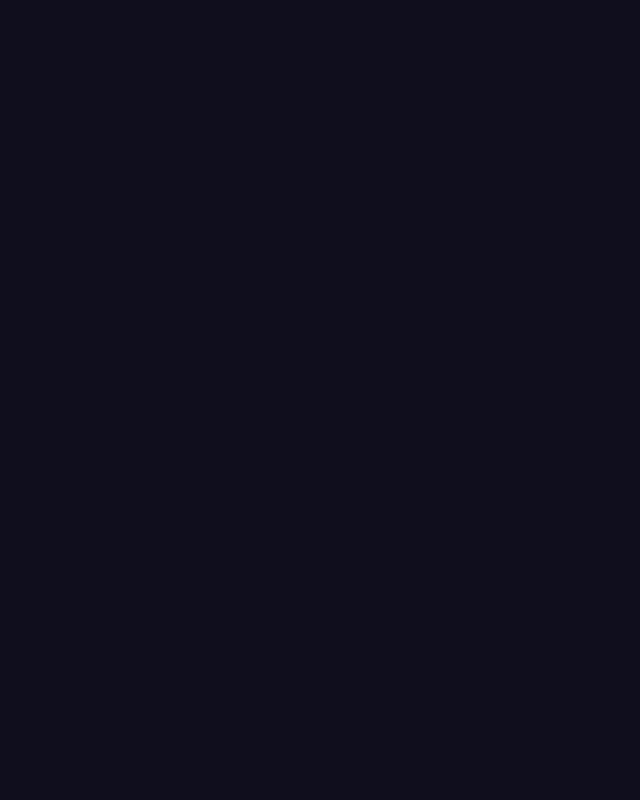
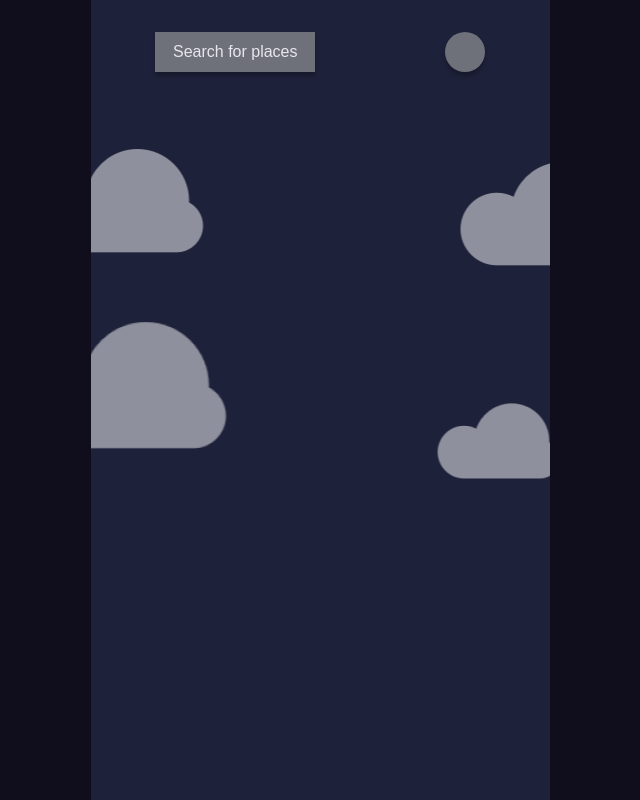
Before and after one commit to Bardolog1/devchallengers-weather-app, a React (Create React App) app: page / in a window 1280 px wide. Shown: the top 800 px of the page, without its empty margins (320-960 px from the left). Built offline with nearby package versions, Linux system fonts and the light colour scheme.

Commit message:
Se crean primeros componentes de la vista izq del weather

```diff
--- a/src/App.css
+++ /dev/null
@@ -1,16 +0,0 @@
-.App {
-  text-align: center;
-}
-
-
-.App-header {
-
-  background: #100E1D;
-  min-height: 100vh;
-  display: flex;
-  flex-direction: column;
-  align-items: center;
-  justify-content: center;
-  font-size: calc(10px + 2vmin);
-  color: white;
-}
--- a/src/App.js
+++ /dev/null
@@ -1,14 +0,0 @@
-import './App.css';
-
-function App() {
-  return (
-    <div className="App">
-      <header className="App-header">
-
-
-      </header>
-    </div>
-  );
-}
-
-export default App;
--- /dev/null
+++ b/src/App.jsx
@@ -0,0 +1,23 @@
+import React from 'react';
+import styled from 'styled-components';
+import LeftViewer from './components/LeftViewer';
+
+const AppCont = styled.div`
+  text-align: center;
+  background: #100E1D;
+  min-height: 100vh;
+  font-size: calc(10px + 2vmin);
+  color: white;
+`;
+
+
+
+const App = ()=>{
+  return (
+    <AppCont>
+      <LeftViewer/>
+    </AppCont>
+  );
+}
+
+export default App;
--- a/src/components/leftViewer.jsx
+++ b/src/components/leftViewer.jsx
@@ -1,15 +1,84 @@
 import React from 'react'
+import styled from 'styled-components';
+
+const Container = styled.div`
+  display: inline-block;
+  width: 28.6875rem;
+  height: 63.9375rem;
+  background: #1E213A;
+  position: relative;
+
+`;
+
+const CloudsContainer = styled.div`
+  position: absolute;
+  top: 6.44rem;
+  left: 0;
+  display: block;
+  height: 23.5rem;
+  width: 100%;
+  background: url('./assets/img/Cloud-background.png') no-repeat center center;
+  background-size: cover;
+  opacity: 0.5;
+`;
+
+const ButtomsContainer = styled.div`
+  width: 100%;
+  height: 6.44rem;
+  display: flex;
+  justify-content: space-around;
+  align-items: center;
+`;
+
+const WeatherImgContainer = styled.div`
+  width: 100%;
+  height: 23.5rem;
+  //background-color: rgba(255, 255, 255, 0.2);
+`;
+
+const ButtonPlaces = styled.div`
+  width: 10rem;
+  height: 2.5rem;
+  background: #6E707A;
+  box-shadow: 0px 4px 4px 0px rgba(0, 0, 0, 0.25);
+  display: flex;
+  justify-content: center;
+  align-items: center;
+
+`;
+
+
+const BtnText = styled.span`
+  color: #e7e7eb;
+  font-family: 'Raleway', sans-serif;
+  font-weight: 500;
+  font-size: 1rem;
+  line-height: normal;
+`;
+
+
+const ButtonSearch = styled.div`
+   width: 2.5rem;
+   height: 2.5rem;
+   border-radius: 50%;
+   background: #6E707A;
+  box-shadow: 0px 4px 4px 0px rgba(0, 0, 0, 0.25);
+
+`;
 
 
 
-
-
-const leftViewer = () => {
+const LeftViewer = () => {
   return (
-    <div>
-
-    </div>
+    <Container>
+      <CloudsContainer/>
+      <ButtomsContainer>
+        <ButtonPlaces><BtnText>Search for places</BtnText></ButtonPlaces>
+        <ButtonSearch></ButtonSearch>
+      </ButtomsContainer>
+      <WeatherImgContainer></WeatherImgContainer>
+    </Container>
   )
 }
 
-export default leftViewer;
+export default LeftViewer;
```
